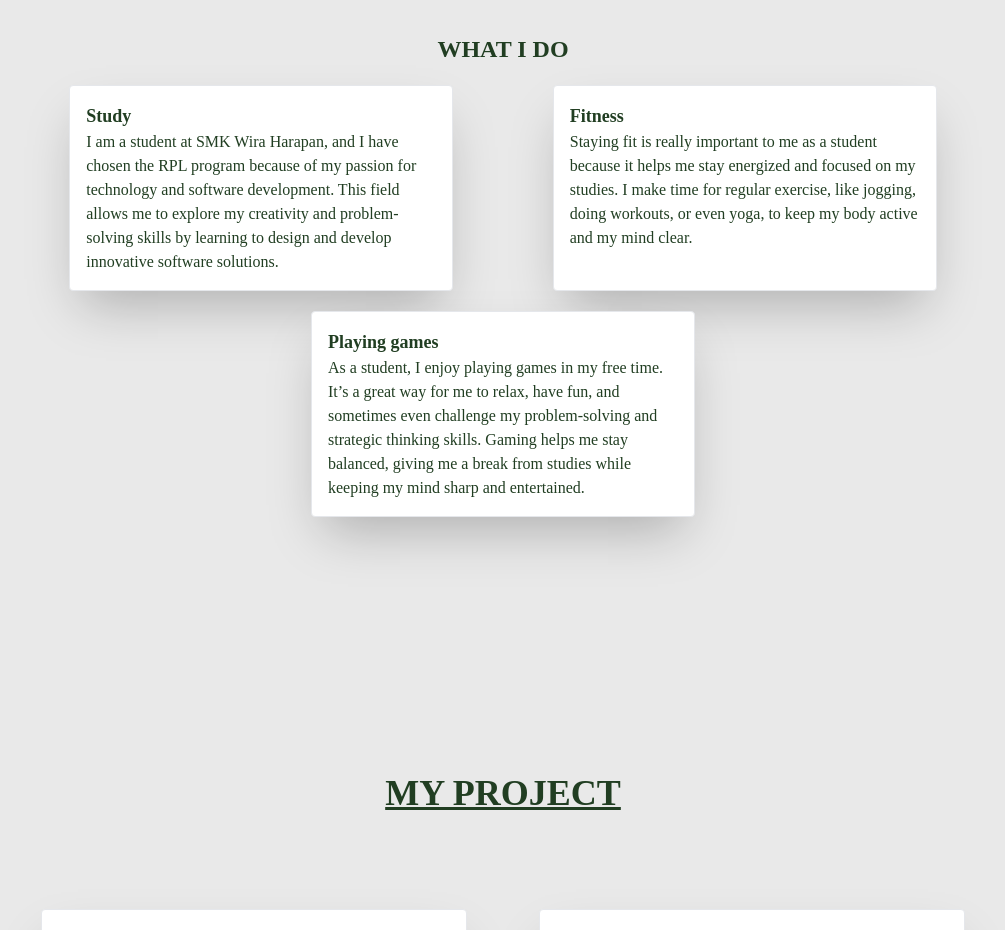
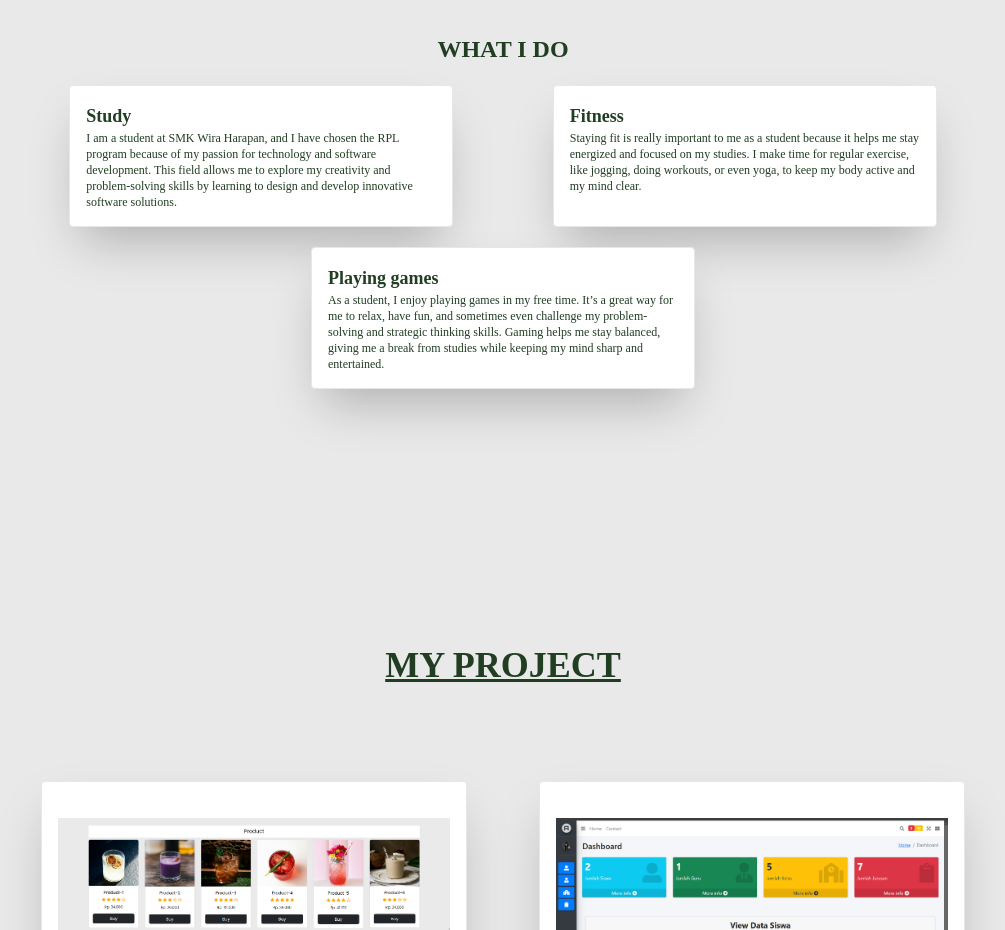
Before and after one commit to WirtzPendragon/Portofolio_nextJs, a Next.js app: page / in a window 1280 px wide. Shown: the part 1100-2030 px from the top of the page, without its empty margins (137-1142 px from the left). Built offline with nearby package versions, Linux system fonts and the light colour scheme.

Commit message:
card what i do

```diff
--- a/src/pages/index.js
+++ b/src/pages/index.js
@@ -38,7 +38,7 @@ export default function Home() {
     <div className="mt-40 lg:mt-64 text-appGreen-900 font-inter lg:w-10/12 mx-auto mb-40 lg:mb-64">
       <h1 className="text-center font-bold  text-4xl">ABOUT ME</h1>
     <div>
-      <p className="text-center text-lg mx-4 mt-4 lg:mx-56">My name is Made Suastika Aditya Wiranata, I'm 17 years old. I am a student of SMK Wira Harapan (Tegal Jaya), a person who can fast learner, honest and discipline. I enjoy to learn new things and get a new experience. I can work as a team and personal I love coding and playing games.</p>
+      <p className="text-center lg:text-lg mx-4 mt-4 lg:mx-56">My name is Made Suastika Aditya Wiranata, I'm 17 years old. I am a student of SMK Wira Harapan (Tegal Jaya), a person who can fast learner, honest and discipline. I enjoy to learn new things and get a new experience. I can work as a team and personal I love coding and playing games.</p>
     </div>
 
     <div>
@@ -46,15 +46,15 @@ export default function Home() {
     <div className="flex flex-row flex-wrap justify-evenly">
       <div className="border rounded mt-5 p-4 mx-2 lg:mx-0 lg:w-96 bg-white shadow-2xl">
         <h2 className="font-semibold text-lg">Study</h2>
-        <p>I am a student at SMK Wira Harapan, and I have chosen the RPL program because of my passion for technology and software development. This field allows me to explore my creativity and problem-solving skills by learning to design and develop innovative software solutions.</p>
+        <p className="text-xs">I am a student at SMK Wira Harapan, and I have chosen the RPL program because of my passion for technology and software development. This field allows me to explore my creativity and problem-solving skills by learning to design and develop innovative software solutions.</p>
       </div>
       <div className="border rounded mt-5 p-4 mx-2 lg:mx-0 lg:w-96 bg-white shadow-2xl">
         <h2 className="font-semibold text-lg">Fitness</h2>
-        <p>Staying fit is really important to me as a student because it helps me stay energized and focused on my studies. I make time for regular exercise, like jogging, doing workouts, or even yoga, to keep my body active and my mind clear. </p>
+        <p className="text-xs">Staying fit is really important to me as a student because it helps me stay energized and focused on my studies. I make time for regular exercise, like jogging, doing workouts, or even yoga, to keep my body active and my mind clear. </p>
       </div>
       <div className="border rounded mt-5 p-4 mx-2 lg:mx-0 lg:w-96 bg-white shadow-2xl">
         <h2 className="font-semibold text-lg">Playing games</h2>
-        <p>As a student, I enjoy playing games in my free time. It’s a great way for me to relax, have fun, and sometimes even challenge my problem-solving and strategic thinking skills. Gaming helps me stay balanced, giving me a break from studies while keeping my mind sharp and entertained.</p>
+        <p className="text-xs">As a student, I enjoy playing games in my free time. It’s a great way for me to relax, have fun, and sometimes even challenge my problem-solving and strategic thinking skills. Gaming helps me stay balanced, giving me a break from studies while keeping my mind sharp and entertained.</p>
       </div>
     </div>
     </div>
```
